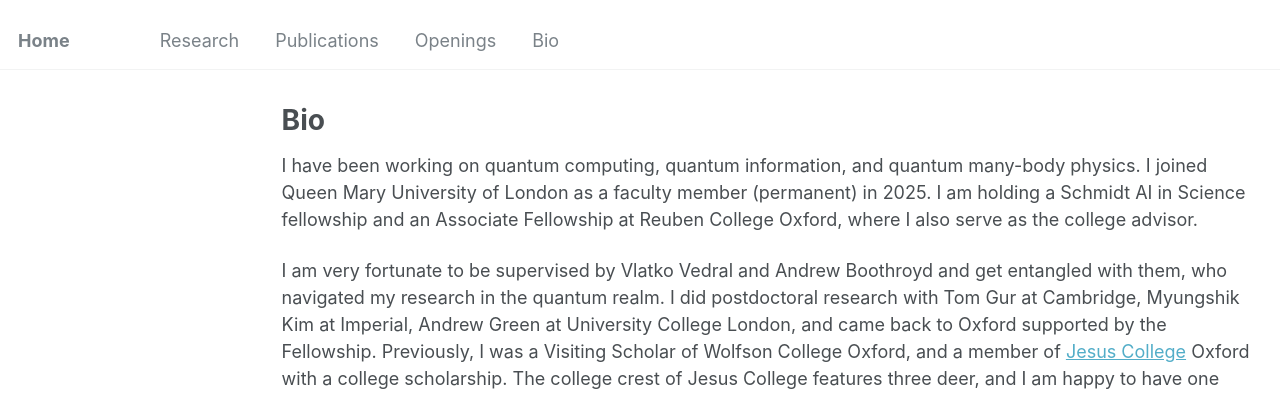
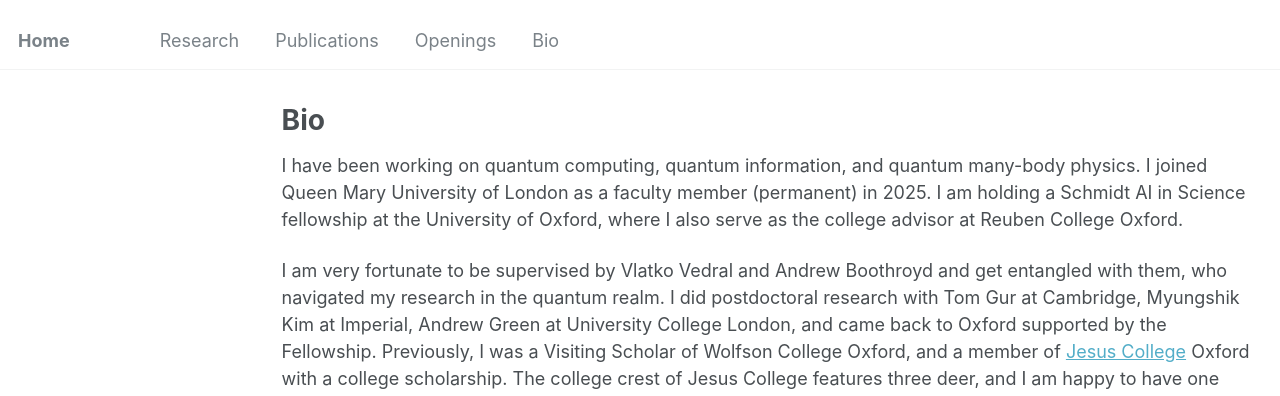
Before and after one commit to jinzhao-sun/jinzhao-sun.github.io, a Jekyll site: the page built from _pages/cv.md, in a window 1280 px wide and 1212 px high. Shown: the top 396 px of the window. Built offline with Jekyll 4.4.1, drawn with Linux system fonts in a browser that asks for light colours.

Commit message:
Update cv.md

```diff
--- a/_pages/cv.md
+++ b/_pages/cv.md
@@ -9,7 +9,7 @@ redirect_from:
 
 {% include base_path %}
 
-I have been working on quantum computing, quantum information, and quantum many-body physics. I joined Queen Mary University of London as a faculty member (permanent) in 2025. I am holding a Schmidt AI in Science fellowship and an Associate Fellowship at Reuben College Oxford, where I also serve as the college advisor.
+I have been working on quantum computing, quantum information, and quantum many-body physics. I joined Queen Mary University of London as a faculty member (permanent) in 2025. I am holding a Schmidt AI in Science fellowship at the University of Oxford, where I also serve as the college advisor at Reuben College Oxford.
 
 I am very fortunate to be supervised by Vlatko Vedral and Andrew Boothroyd and get entangled with them, who navigated my research in the quantum realm. I did postdoctoral research with Tom Gur at Cambridge, Myungshik Kim at Imperial, Andrew Green at University College London, and came back to Oxford supported by the Fellowship. Previously, I was a Visiting Scholar of Wolfson College Oxford, and a member of [Jesus College](https://www.jesus.ox.ac.uk/) Oxford with a college scholarship. The college crest of Jesus College features three deer, and I am happy to have one surrounding me.
 
```
